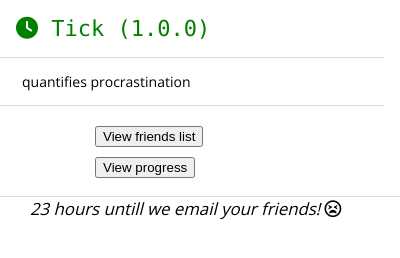
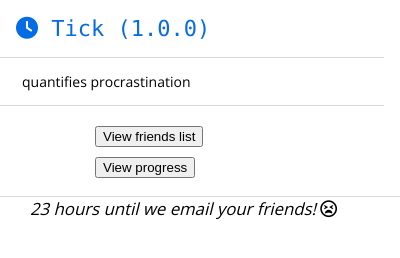
Before and after one commit to OliviaLiu200/Tick, a browser extension: page main_popup.html in a window 400 px wide. Shown: the top 258 px of the page. Drawn offline with nearby package versions, Linux system fonts and the light colour scheme.

Commit message:
colour scheme

```diff
--- a/main_popup.html
+++ b/main_popup.html
@@ -31,7 +31,7 @@
         font-size: 22px;
         font-weight: 400;
         margin: 0;
-        color: green;
+        color: #046ce4;
       }
 
       a:link,
@@ -74,7 +74,7 @@
       }
 
       .version {
-        color: green;
+        color: #046ce4;
         font-size: 18px;
       }
 
@@ -132,7 +132,7 @@
       </div>
     </div>
     <div class="modal-countdown">
-      23 hours untill we email your friends!
+      23 hours until we email your friends!
       <i class="far fa-tired"></i>
     </div>
   </body>
```
